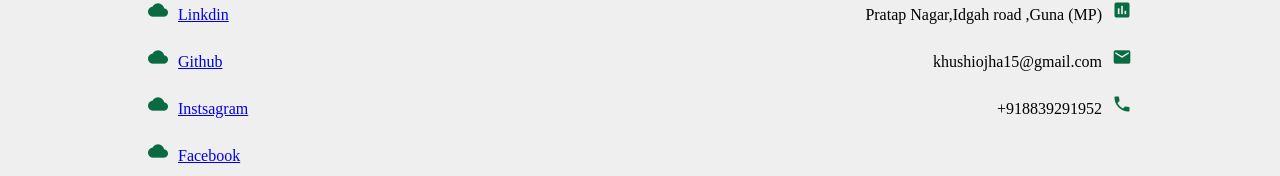
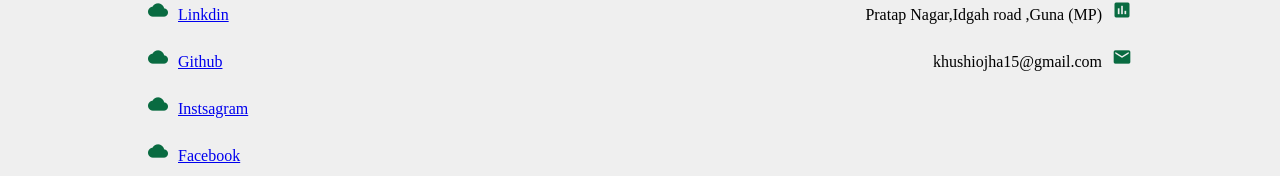
Before and after one commit to khushiojha/khushi_ojha, a plain HTML site: page index.html in a window 1280 px wide. Shown: the part 3910-4086 px from the top of the page. Drawn offline with Linux system fonts and the light colour scheme; some packages are replaced by stand-ins of ours; a script that the page names is missing.

Commit message:
Update index.html

```diff
--- a/index.html
+++ b/index.html
@@ -230,7 +230,7 @@ html,css and Javascript <br>
                     <h1>Get In Touch</h1>
                     <p> Pratap Nagar,Idgah road ,Guna (MP)<i class="large material-icons">insert_chart</i></p>
                     <p>khushiojha15@gmail.com<i class="large material-icons">email</i></p>
-                    <p>+918839291952<i class="large material-icons">phone</i></p>
+<!--                     <p>+918839291952<i class="large material-icons">phone</i></p> -->
                 </div>
             </div>
             <!-- <div class = "social-links">
```
